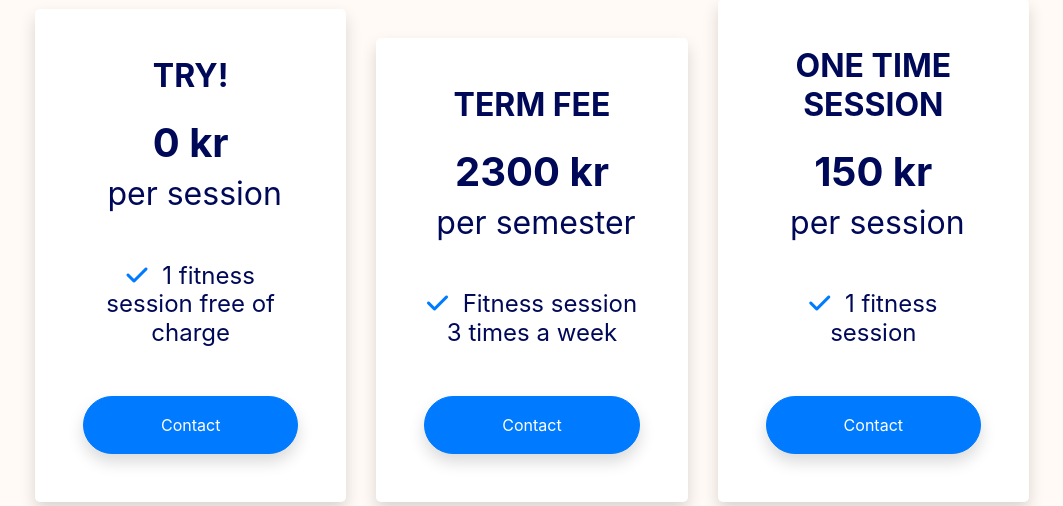
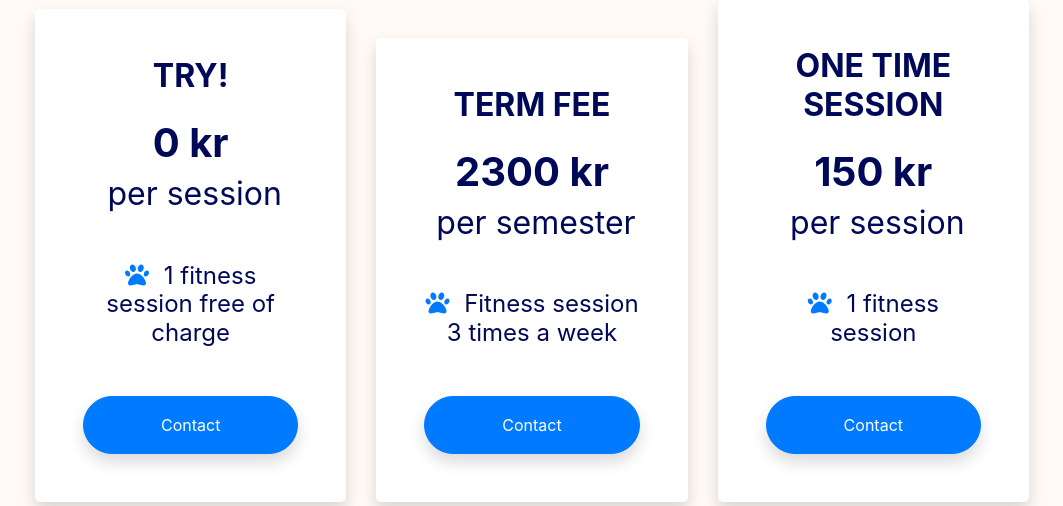
Before and after one commit to BradleyMurrell/dog-fitness-and-nutrition, a Django app: page /fitness_plans/ in a window 1280 px wide. Shown: the part 1519-2025 px from the top of the page, without its empty margins (108-1171 px from the left). Run offline with Django 4.2, Linux system fonts and the light colour scheme; some libraries are stand-ins or nearby versions.

Commit message:
Change list icon under prices in fitness plans page

```diff
--- a/fitness_plans/templates/fitness_plans/fitness_plans.html
+++ b/fitness_plans/templates/fitness_plans/fitness_plans.html
@@ -124,7 +124,7 @@
 
                 <ul class="h4 list-unstyled my-5 text-center font-weight-normal">
                     <li class="mb-3">
-                        <i class="fa fa-check mr-2 text-primary"></i> 1 fitness session free of charge</li>
+                        <i class="fa fa-paw mr-2 text-primary"></i> 1 fitness session free of charge</li>
                     <li class="mb-3">
                 </ul>
                 <a href="#" class="btn btn-primary btn-block p-3 shadow rounded-pill">Contact</a>
@@ -141,7 +141,7 @@
 
                 <ul class="h4 list-unstyled my-5 text-center font-weight-normal">
                     <li class="mb-3">
-                        <i class="fa fa-check mr-2 text-primary"></i> Fitness session 3 times a week</li>
+                        <i class="fa fa-paw mr-2 text-primary"></i> Fitness session 3 times a week</li>
                     <li class="mb-3">
                 </ul>
                 <a href="#" class="btn btn-primary btn-block p-3 shadow rounded-pill">Contact</a>
@@ -158,7 +158,7 @@
 
                 <ul class="h4 list-unstyled my-5 text-center font-weight-normal">
                     <li class="mb-3">
-                        <i class="fa fa-check mr-2 text-primary"></i> 1 fitness session</li>
+                        <i class="fa fa-paw mr-2 text-primary"></i> 1 fitness session</li>
                     <li class="mb-3">
                 </ul>
                 <a href="#" class="btn btn-primary btn-block p-3 shadow rounded-pill">Contact</a>
```
